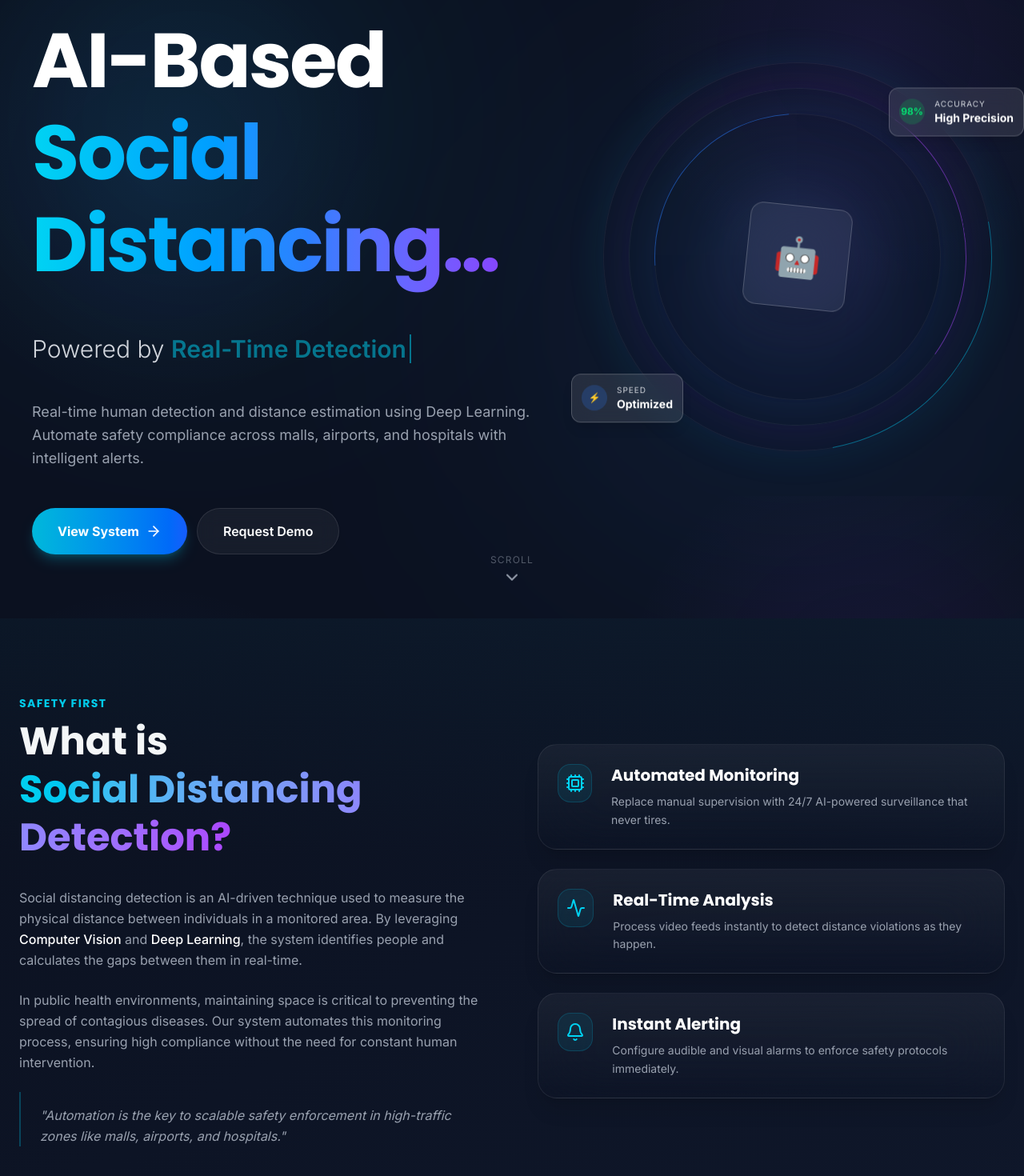
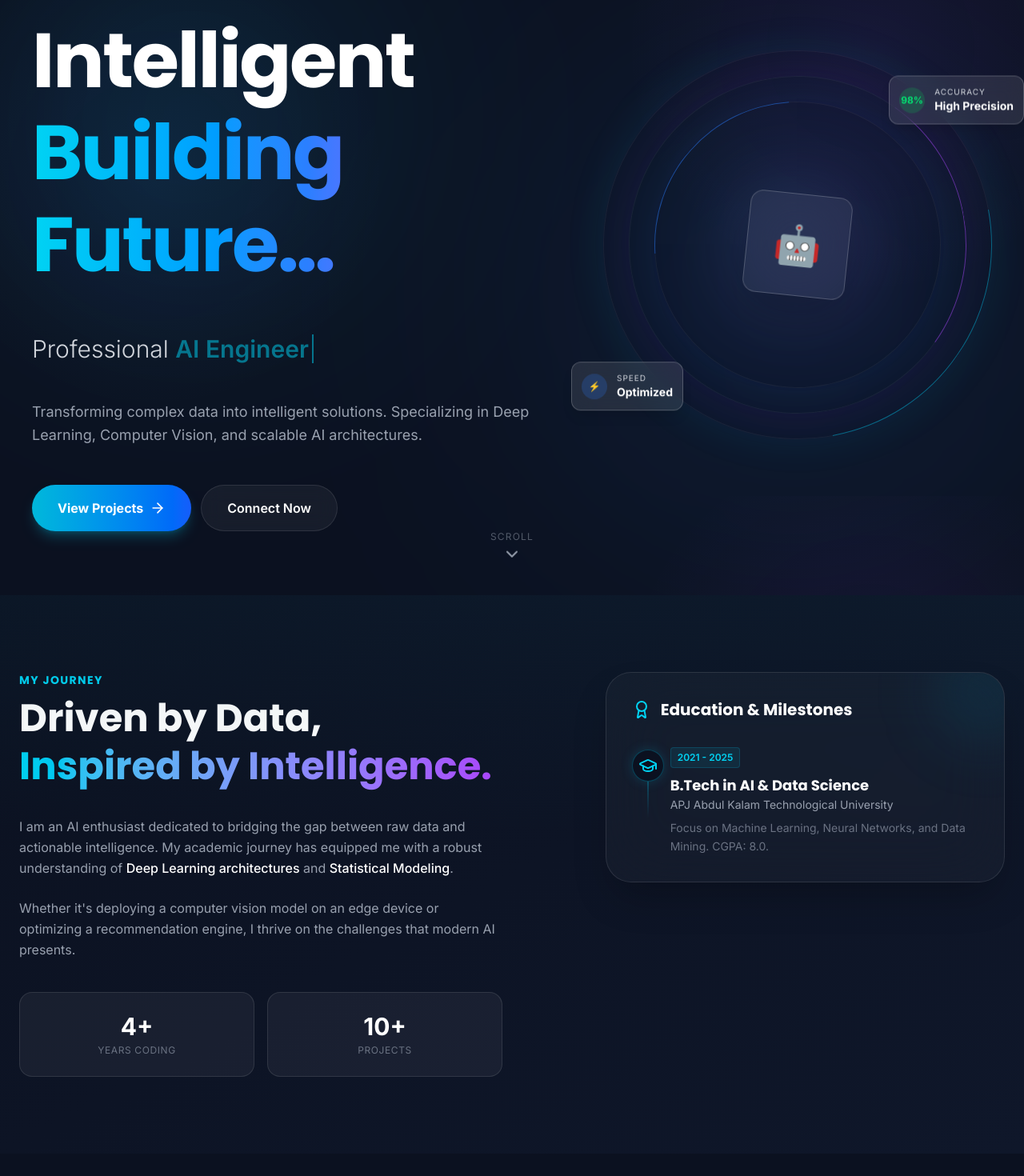
Before and after one commit to derlinshaju2/Derrepo, a Next.js app: page / in a window 1280 px wide. Shown: the part 180-1650 px from the top of the page at 80% size. Built offline with nearby package versions, Linux system fonts and the light colour scheme.

Commit message:
Personalize landing page with Derlin Shaju professional details

```diff
--- a/src/components/About.tsx
+++ b/src/components/About.tsx
@@ -1,87 +1,107 @@
 "use client";
 
 import { motion } from "framer-motion";
-import { ShieldCheck, Activity, Cpu, Bell } from "lucide-react";
+import { GraduationCap, Award } from "lucide-react";
 
 export default function About() {
-    const highlights = [
+    const education = [
         {
-            title: "Automated Monitoring",
-            description: "Replace manual supervision with 24/7 AI-powered surveillance that never tires.",
-            icon: <Cpu className="w-6 h-6" />
+            year: "2021 - 2025",
+            degree: "B.Tech in AI & Data Science",
+            institution: "APJ Abdul Kalam Technological University",
+            description: "Focus on Machine Learning, Neural Networks, and Data Mining. CGPA: 8.0.",
+            icon: <GraduationCap />
         },
-        {
-            title: "Real-Time Analysis",
-            description: "Process video feeds instantly to detect distance violations as they happen.",
-            icon: <Activity className="w-6 h-6" />
-        },
-        {
-            title: "Instant Alerting",
-            description: "Configure audible and visual alarms to enforce safety protocols immediately.",
-            icon: <Bell className="w-6 h-6" />
-        },
+        // Can add more items here
     ];
 
     return (
         <section id="about" className="py-24 relative overflow-hidden bg-gradient-to-br from-[#0B1120] to-[#0F172A]">
             <div className="absolute top-0 right-0 w-full h-[300px] bg-gradient-to-b from-cyan-900/10 to-transparent pointer-events-none" />
 
-            <div className="max-w-7xl mx-auto px-6 grid grid-cols-1 lg:grid-cols-2 gap-12 lg:gap-16 items-center">
+            <div className="max-w-md mx-auto px-4 md:max-w-7xl md:px-6 grid grid-cols-1 md:grid-cols-8 lg:grid-cols-12 gap-8 md:gap-x-6 md:gap-y-12">
                 <motion.div
                     initial={{ opacity: 0, x: -50 }}
                     whileInView={{ opacity: 1, x: 0 }}
                     viewport={{ once: true }}
                     transition={{ duration: 0.8 }}
-                    className="flex flex-col justify-center"
+                    className="col-span-1 md:col-span-8 lg:col-span-6 flex flex-col justify-center"
                 >
-                    <h2 className="text-sm font-bold tracking-widest text-cyan-400 mb-2 uppercase">Safety First</h2>
+                    <h2 className="text-sm font-bold tracking-widest text-cyan-400 mb-2 uppercase">My Journey</h2>
                     <h3 className="text-3xl sm:text-4xl md:text-5xl font-bold text-white mb-6 md:mb-8 leading-tight">
-                        What is <br />
+                        Driven by Data,<br />
                         <span className="text-transparent bg-clip-text bg-gradient-to-r from-cyan-400 to-purple-500">
-                            Social Distancing Detection?
+                            Inspired by Intelligence.
                         </span>
                     </h3>
 
                     <div className="space-y-6 text-gray-400 text-base leading-relaxed">
                         <p>
-                            Social distancing detection is an AI-driven technique used to measure the physical distance between individuals in a monitored area. By leveraging <span className="text-white font-medium">Computer Vision</span> and <span className="text-white font-medium">Deep Learning</span>, the system identifies people and calculates the gaps between them in real-time.
+                            I am an AI enthusiast dedicated to bridging the gap between raw data and actionable intelligence. My academic journey has equipped me with a robust understanding of <span className="text-white font-medium">Deep Learning architectures</span> and <span className="text-white font-medium">Statistical Modeling</span>.
                         </p>
                         <p>
-                            In public health environments, maintaining space is critical to preventing the spread of contagious diseases. Our system automates this monitoring process, ensuring high compliance without the need for constant human intervention.
+                            Whether it's deploying a computer vision model on an edge device or optimizing a recommendation engine, I thrive on the challenges that modern AI presents.
                         </p>
-                        <div className="pt-4 border-l-2 border-cyan-500/30 pl-6 italic">
-                            "Automation is the key to scalable safety enforcement in high-traffic zones like malls, airports, and hospitals."
+                    </div>
+
+                    <div className="grid grid-cols-2 gap-4 mt-8 md:mt-10">
+                        <div className="flex flex-col items-center p-6 bg-white/5 rounded-2xl border border-white/10">
+                            <span className="text-3xl font-bold text-white">4+</span>
+                            <span className="text-xs text-gray-500 uppercase tracking-wider mt-1">Years Coding</span>
+                        </div>
+                        <div className="flex flex-col items-center p-6 bg-white/5 rounded-2xl border border-white/10">
+                            <span className="text-3xl font-bold text-white">10+</span>
+                            <span className="text-xs text-gray-500 uppercase tracking-wider mt-1">Projects</span>
                         </div>
                     </div>
                 </motion.div>
 
+                {/* Timeline Glass Card */}
                 <motion.div
                     initial={{ opacity: 0, scale: 0.9 }}
                     whileInView={{ opacity: 1, scale: 1 }}
                     viewport={{ once: true }}
                     transition={{ duration: 0.8, delay: 0.2 }}
-                    className="relative"
+                    className="col-span-1 md:col-span-8 lg:col-span-5 lg:col-start-8 relative w-full"
                 >
-                    <div className="grid grid-cols-1 gap-6 relative z-10">
-                        {highlights.map((item, i) => (
-                            <motion.div
-                                key={i}
-                                whileHover={{ x: 10 }}
-                                className="glass-card p-6 flex gap-6 items-start group"
-                            >
-                                <div className="w-12 h-12 rounded-2xl bg-cyan-500/10 border border-cyan-500/20 flex items-center justify-center text-cyan-400 group-hover:bg-cyan-500 group-hover:text-white transition-all duration-300">
-                                    {item.icon}
+                    {/* Decorative blurred backdrop */}
+                    <div className="absolute inset-0 bg-blue-500/10 blur-3xl transform rotate-6 rounded-[3rem] -z-10" />
+
+                    <div className="bg-white/[0.03] backdrop-blur-2xl border border-white/10 rounded-[2rem] p-6 md:p-8 shadow-2xl relative overflow-hidden">
+
+                        <div className="absolute top-0 right-0 w-32 h-32 bg-cyan-500/10 rounded-full blur-2xl transform translate-x-10 -translate-y-10" />
+
+                        <h4 className="text-xl font-bold text-white mb-8 flex items-center gap-3">
+                            <Award className="text-cyan-400" /> Education & Milestones
+                        </h4>
+
+                        <div className="space-y-8 relative">
+                            {/* Vertical Line */}
+                            <div className="absolute left-[19px] top-4 bottom-4 w-0.5 bg-gradient-to-b from-cyan-500/50 to-transparent" />
+
+                            {education.map((item, i) => (
+                                <div key={i} className="relative pl-12 group">
+                                    <div className="absolute left-0 top-1 w-10 h-10 rounded-full bg-[#0B1120] border border-cyan-500/30 flex items-center justify-center z-10 shadow-[0_0_15px_rgba(6,182,212,0.2)] group-hover:scale-110 transition-transform duration-300">
+                                        <span className="text-cyan-400 group-hover:drop-shadow-[0_0_8px_rgba(6,182,212,0.8)] transition-all">
+                                            {item.icon}
+                                        </span>
+                                    </div>
+
+                                    <span className="text-xs font-semibold text-cyan-400 bg-cyan-500/10 px-2 py-1 rounded border border-cyan-500/20 mb-2 inline-block">
+                                        {item.year}
+                                    </span>
+                                    <h5 className="text-lg font-bold text-white group-hover:text-cyan-300 transition-colors">
+                                        {item.degree}
+                                    </h5>
+                                    <p className="text-sm text-gray-400">{item.institution}</p>
+                                    <p className="text-sm text-gray-500 mt-2 leading-relaxed">
+                                        {item.description}
+                                    </p>
                                 </div>
-                                <div>
-                                    <h4 className="text-xl font-bold text-white mb-2">{item.title}</h4>
-                                    <p className="text-gray-400 text-sm leading-relaxed">{item.description}</p>
-                                </div>
-                            </motion.div>
-                        ))}
+                            ))}
+                        </div>
+
                     </div>
-
-                    {/* Background decoration */}
-                    <div className="absolute -inset-10 bg-cyan-500/5 blur-3xl rounded-full -z-10 animate-pulse" />
                 </motion.div>
             </div>
         </section>
--- a/src/components/Hero.tsx
+++ b/src/components/Hero.tsx
@@ -6,10 +6,10 @@ import Image from "next/image";
 import { ChevronDown, ArrowRight, Download } from "lucide-react";
 
 const roles = [
-    "Computer Vision Analysis",
-    "Real-Time Detection",
-    "Automated Alerting",
-    "Social Distancing Monitoring"
+    "Machine Learning Developer",
+    "AI Engineer",
+    "Data Science Enthusiast",
+    "Problem Solver"
 ];
 
 export default function Hero() {
@@ -76,37 +76,37 @@ export default function Hero() {
                         className="inline-flex max-w-max items-center gap-2 px-3 py-1.5 md:px-4 md:py-2 rounded-full border border-cyan-500/30 bg-cyan-500/10 backdrop-blur-md mb-2 md:mb-0"
                     >
                         <span className="w-2 h-2 rounded-full bg-cyan-400 animate-pulse"></span>
-                        <span className="text-[10px] md:text-sm font-medium text-cyan-300 uppercase tracking-wider">Live Monitoring Active</span>
+                        <span className="text-xs md:text-sm font-medium text-cyan-300 uppercase tracking-wider">Available for work</span>
                     </motion.div>
 
                     <h1 className="text-[28px] sm:text-5xl md:text-6xl lg:text-7xl xl:text-8xl font-bold leading-[1.2] tracking-tight text-white line-clamp-3">
-                        AI-Based
-                        <span className="block text-transparent bg-clip-text bg-gradient-to-r from-cyan-400 via-blue-500 to-purple-600 animate-gradient-x pb-1 md:pb-2">
-                            Social Distancing
+                        Intelligent
+                        <span className="block text-transparent bg-clip-text bg-gradient-to-r from-cyan-400 via-blue-500 to-purple-600 animate-gradient-x pb-2">
+                            Building Future
                         </span>
-                        Monitoring
+                        Solutions
                     </h1>
 
                     <div className="h-8 md:h-16 flex items-center justify-center md:justify-start -mt-2 md:mt-0">
                         <span className="text-base sm:text-xl md:text-2xl lg:text-3xl text-gray-300 font-light">
-                            Powered by <span className="text-cyan-400 font-semibold border-r-2 border-cyan-400 pr-1 animate-pulse">{displayText}</span>
+                            Professional <span className="text-cyan-400 font-semibold border-r-2 border-cyan-400 pr-1 animate-pulse">{displayText}</span>
                         </span>
                     </div>
 
                     <p className="text-sm sm:text-lg text-gray-400 max-w-2xl leading-relaxed px-2 md:px-0">
-                        Real-time human detection and distance estimation using Deep Learning. Automate safety compliance across malls, airports, and hospitals with intelligent alerts.
+                        Transforming complex data into intelligent solutions. Specializing in Deep Learning, Computer Vision, and scalable AI architectures.
                     </p>
 
                     <div className="grid grid-cols-1 gap-3 w-full sm:w-auto sm:flex sm:flex-row pt-2 md:pt-4 px-4 md:px-0">
-                        <a href="#demo" className="group relative px-6 py-3.5 md:px-8 md:py-4 rounded-xl md:rounded-full bg-gradient-to-r from-cyan-500 to-blue-600 text-white text-sm md:text-base font-bold shadow-lg shadow-cyan-500/25 hover:shadow-cyan-500/50 hover:scale-[1.02] transition-all overflow-hidden text-center w-full sm:w-auto min-h-[44px] flex items-center justify-center">
+                        <a href="#projects" className="group relative px-6 py-3.5 md:px-8 md:py-4 rounded-xl md:rounded-full bg-gradient-to-r from-cyan-500 to-blue-600 text-white text-sm md:text-base font-bold shadow-lg shadow-cyan-500/25 hover:shadow-cyan-500/50 hover:scale-[1.02] transition-all overflow-hidden text-center w-full sm:w-auto min-h-[44px] flex items-center justify-center">
                             <span className="relative z-10 flex items-center justify-center gap-2">
-                                View System <ArrowRight className="w-4 h-4 md:w-5 md:h-5 group-hover:translate-x-1 transition-transform" />
+                                View Projects <ArrowRight className="w-4 h-4 md:w-5 md:h-5 group-hover:translate-x-1 transition-transform" />
                             </span>
                             <div className="absolute inset-0 bg-white/20 translate-y-full group-hover:translate-y-0 transition-transform duration-300"></div>
                         </a>
 
                         <a href="#contact" className="group px-6 py-3.5 md:px-8 md:py-4 rounded-xl md:rounded-full border border-white/10 bg-white/5 backdrop-blur-md text-white text-sm md:text-base font-semibold hover:bg-white/10 hover:border-cyan-500/50 transition-all flex items-center justify-center gap-2 text-center w-full sm:w-auto min-h-[44px]">
-                            Request Demo
+                            Connect Now
                         </a>
                     </div>
                 </motion.div>
--- a/src/components/Navbar.tsx
+++ b/src/components/Navbar.tsx
@@ -62,7 +62,7 @@ export default function Navbar() {
                     <div className="w-9 h-9 rounded-lg bg-gradient-to-br from-cyan-500 to-blue-600 flex items-center justify-center shadow-lg shadow-cyan-500/20">
                         <Zap size={20} className="text-white" />
                     </div>
-                    <span className="hidden sm:block">SocialSense AI</span>
+                    <span className="hidden sm:block">Derlin Shaju</span>
                 </a>
 
                 {/* Desktop Menu */}
--- a/src/components/Projects.tsx
+++ b/src/components/Projects.tsx
@@ -7,7 +7,7 @@ import Image from "next/image";
 export default function Projects() {
     const projects = [
         {
-            title: "Social Distancing Monitor",
+            title: "SocialSense AI",
             description: "Real-time computer vision system utilizing surveillance feeds to detect and alert social distancing violations. Built for public safety protocols.",
             tech: ["OpenCV", "Python", "YOLOv5"],
             color: "from-red-500 to-orange-500",
```
